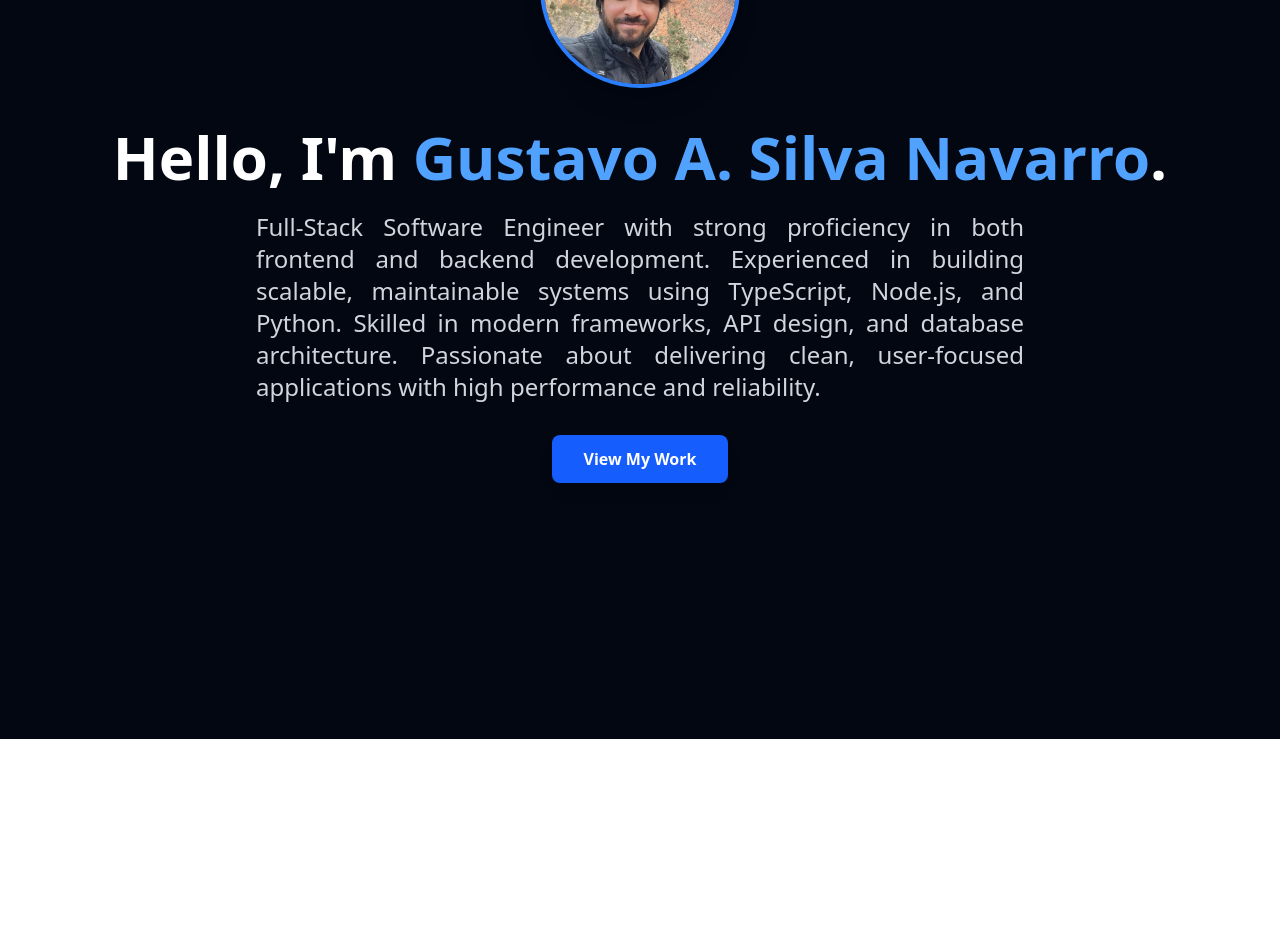
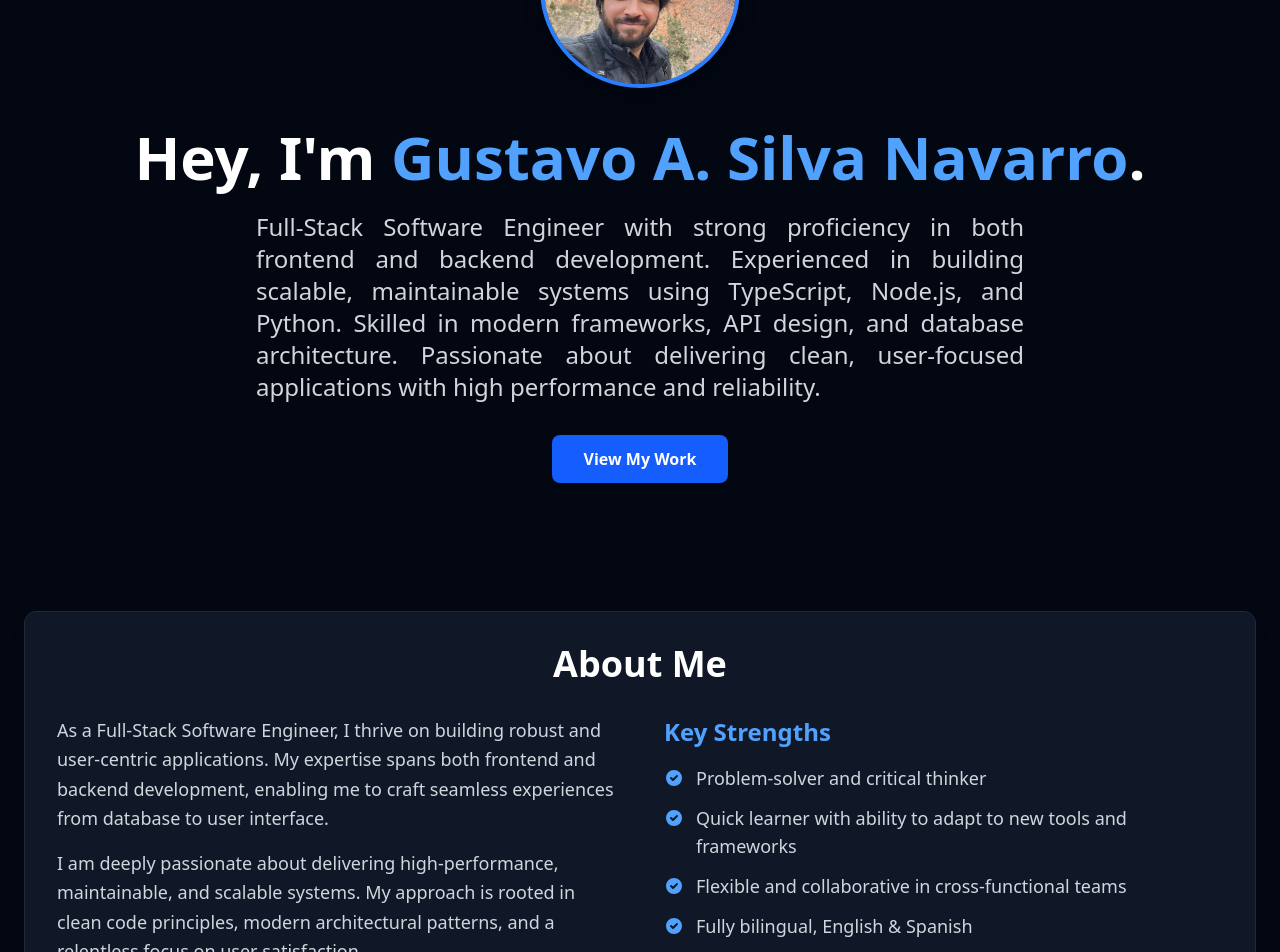
Before and after one commit to GustavoSilvaNavarro/gsn_web_page, a Next.js app: page / in a window 1280 px wide. Shown: the part 240-1192 px from the top of the page. Before the commit the page ends 979 px from the top, so only its background shows below. Built offline with nearby package versions, Linux system fonts and the light colour scheme.

Commit message:
✨ Adding aboutme section

```diff
--- a/src/app/components/AboutSection.tsx
+++ b/src/app/components/AboutSection.tsx
@@ -1,4 +1,10 @@
-export const AboutSection = () => {
+import { PersonalInfo } from '@/app/interfaces';
+
+type Props = {
+  personalInfo: PersonalInfo;
+};
+
+export const AboutSection = ({ personalInfo }: Props) => {
   return (
     <section
       id="about"
@@ -19,7 +25,7 @@ export const AboutSection = () => {
         <div>
           <h3 className="text-2xl font-semibold text-blue-400 mb-4">Key Strengths</h3>
           <ul className="space-y-3 text-lg text-gray-300">
-            {resumeData.skills.softSkills.map((strength, index) => (
+            {personalInfo.skills.softSkills.map((strength, index) => (
               <li key={index} className="flex items-start">
                 <svg className="w-5 h-5 text-blue-400 mr-3 mt-1 flex-shrink-0" fill="currentColor" viewBox="0 0 20 20">
                   <path
--- a/src/app/components/MainSection.tsx
+++ b/src/app/components/MainSection.tsx
@@ -1,7 +1,11 @@
 import Image from 'next/image';
-import { personalDetails } from '@/app/utils';
+import { PersonalInfo } from '@/app/interfaces';
 
-export const MainSection = () => {
+type Props = {
+  personalInfo: PersonalInfo;
+};
+
+export const MainSection = ({ personalInfo }: Props) => {
   return (
     <section id="hero" className="flex flex-col items-center text-center mb-20 md:mb-32">
       <div className="relative w-50 h-50 rounded-full bg-gray-800 flex items-center justify-center mb-8 overflow-hidden border-4 border-blue-500 shadow-xl">
@@ -13,10 +17,10 @@ export const MainSection = () => {
         />
       </div>
       <h1 className="text-4xl md:text-6xl font-extrabold text-white leading-tight mb-4 animate-fade-in-up">
-        Hello, I&apos;m <span className="text-blue-400">{personalDetails.name}</span>.
+        Hey, I&apos;m <span className="text-blue-400">{personalInfo.name}</span>.
       </h1>
       <p className="text-xl md:text-2xl text-gray-300 max-w-3xl mb-8 animate-fade-in-up delay-200 text-justify text-pretty">
-        {personalDetails.profile}
+        {personalInfo.profile}
       </p>
       <a
         href="#experience"
--- a/src/app/components/index.ts
+++ b/src/app/components/index.ts
@@ -1,2 +1,3 @@
 export { NavBar } from './NavBar';
 export { MainSection } from './MainSection';
+export { AboutSection } from './AboutSection';
--- /dev/null
+++ b/src/app/interfaces/index.ts
@@ -0,0 +1 @@
+export type { PersonalInfo } from './personalInfo.interfaces';
--- a/src/app/page.tsx
+++ b/src/app/page.tsx
@@ -1,11 +1,13 @@
-import { NavBar, MainSection } from '@/app/components';
+import { NavBar, MainSection, AboutSection } from '@/app/components';
+import { personalDetails } from '@/app/utils';
 
 export default function Home() {
   return (
     <div className="min-h-screen bg-gray-950 text-gray-100 font-sans antialiased">
       <NavBar />
       <main className="container mx-auto px-6 py-24 md:py-32">
-        <MainSection />
+        <MainSection personalInfo={personalDetails} />
+        <AboutSection personalInfo={personalDetails} />
       </main>
     </div>
   );
--- a/src/app/utils/constants.ts
+++ b/src/app/utils/constants.ts
@@ -1,4 +1,6 @@
-export const personalDetails = {
+import { PersonalInfo } from '@/app/interfaces';
+
+export const personalDetails: PersonalInfo = {
   name: 'Gustavo A. Silva Navarro',
   title: 'Software Engineer',
   profile:
```
